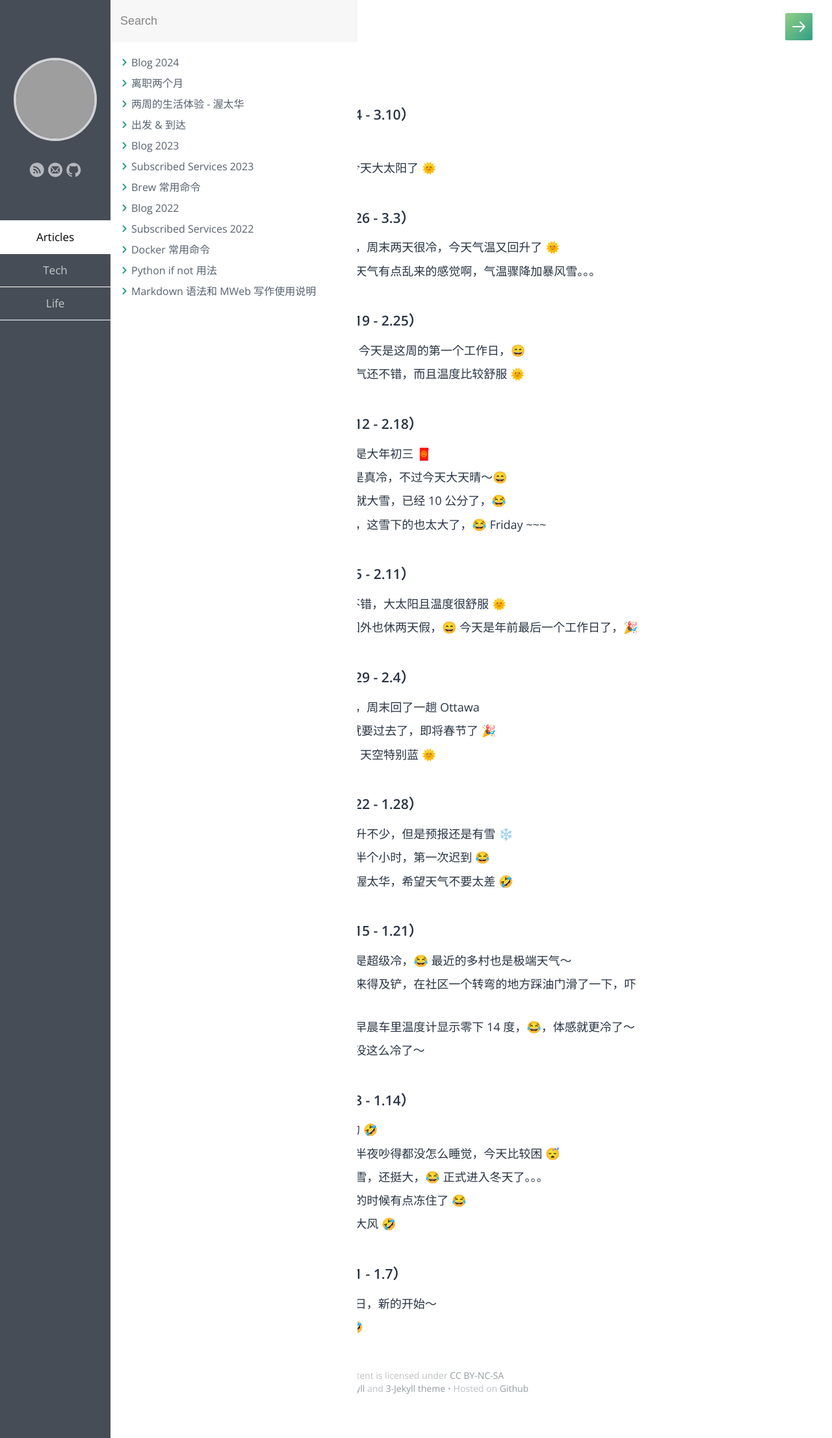
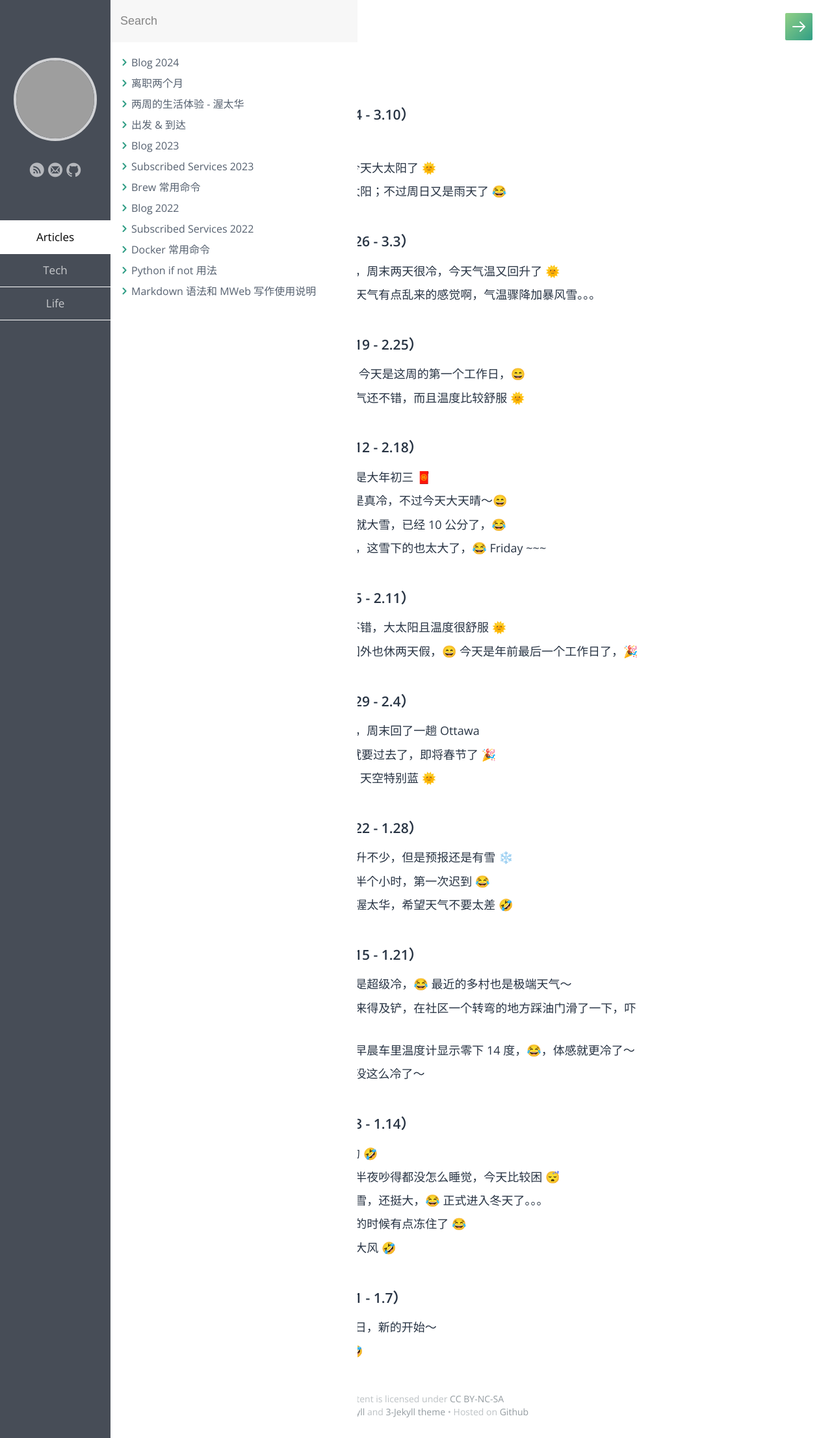
Before and after one commit to samxupeiran/samxupeiran.github.io, a Jekyll site: the page built from _posts/life/2024-01-02-my-blog.md, in a window 1280 px wide. Shown: the whole page at 65% size. Built offline with Jekyll 4.4.1, drawn with Linux system fonts in a browser that asks for light colours; some web fonts are replaced; grey boxes are pictures that could not be loaded.

Commit message:
feat: add weekly blog 3.8

```diff
--- a/_posts/life/2024-01-02-my-blog.md
+++ b/_posts/life/2024-01-02-my-blog.md
@@ -9,6 +9,7 @@ tags: Blog
 - ### 2024 年 3 月 第 1 周（3.4 - 3.10）
      - 3.4 正式进入 3 月了，⛽️
      - 3.7 前两天阴天加小雨，今天大太阳了 🌞
+     - 3.8 周五了，今天也是大太阳；不过周日又是雨天了 😂
 
 - ### 2024 年 2 月 第 4 周（2.26 - 3.3）
      - 2.26 最近温度变化超级大，周末两天很冷，今天气温又回升了 🌞
```
